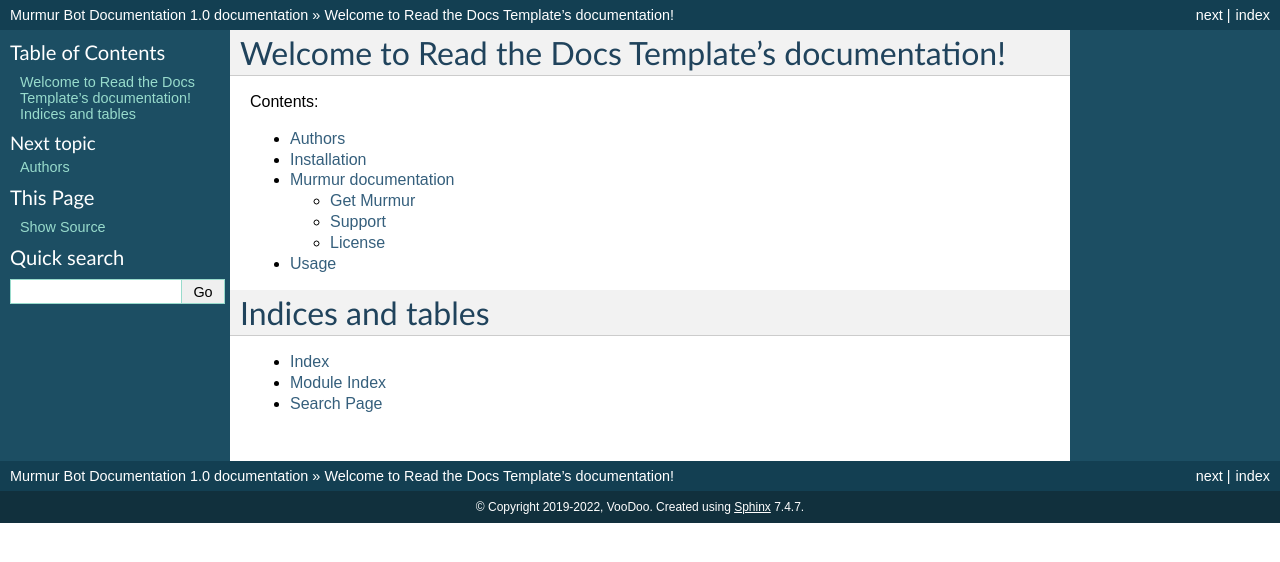
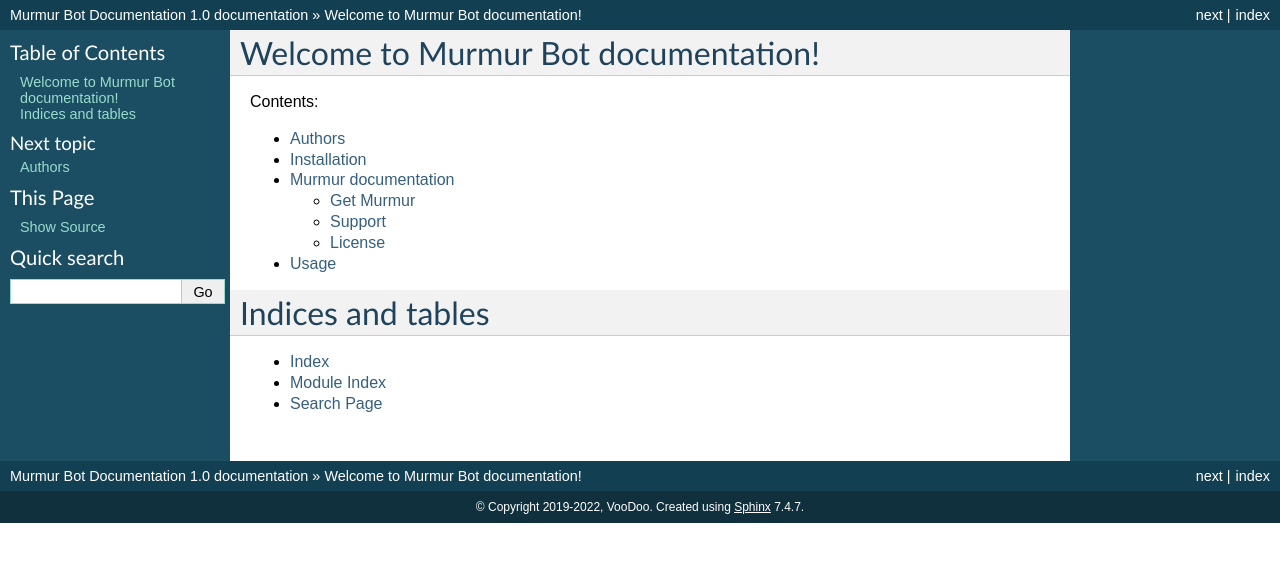
Before and after one commit to dearvoodoo/murmur-doc, a Sphinx documentation site: the page built from docs/index.rst, in a window 1280 px wide. Shown: the top 562 px of the page. Built offline with Sphinx 7.4.7, drawn with Linux system fonts in a browser that asks for light colours.

Commit message:
Update index.rst

```diff
--- a/docs/index.rst
+++ b/docs/index.rst
@@ -3,7 +3,7 @@
    You can adapt this file completely to your liking, but it should at least
    contain the root `toctree` directive.
 
-Welcome to Read the Docs Template's documentation!
+Welcome to Murmur Bot documentation!
 ==================================================
 
 Contents:
```
